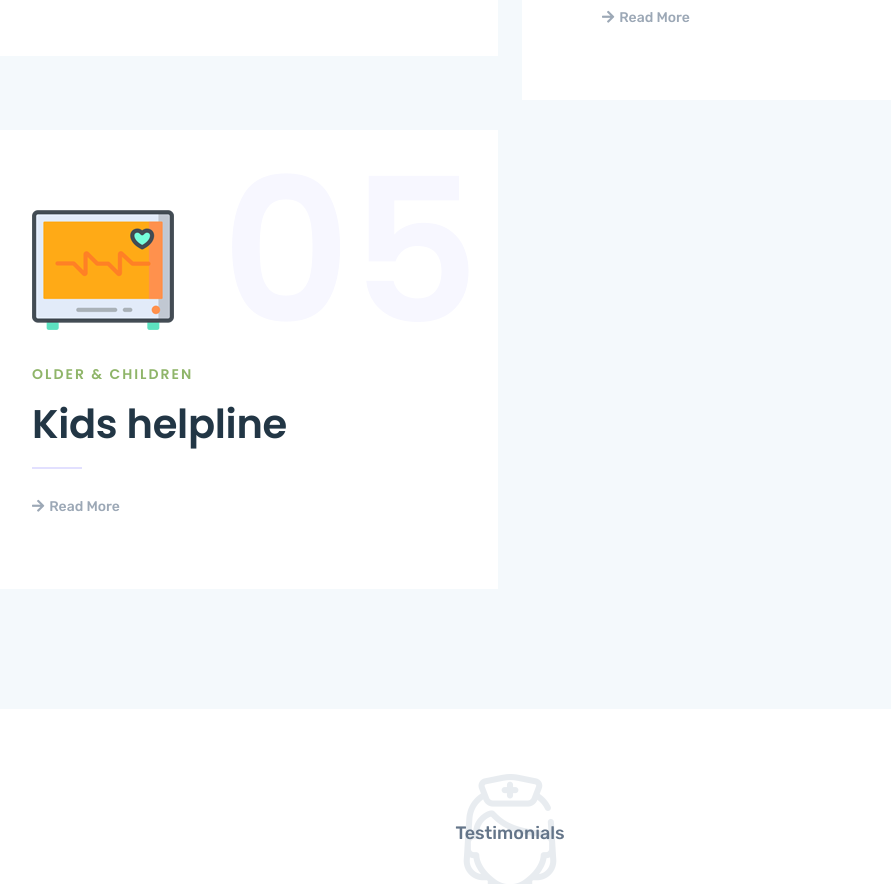
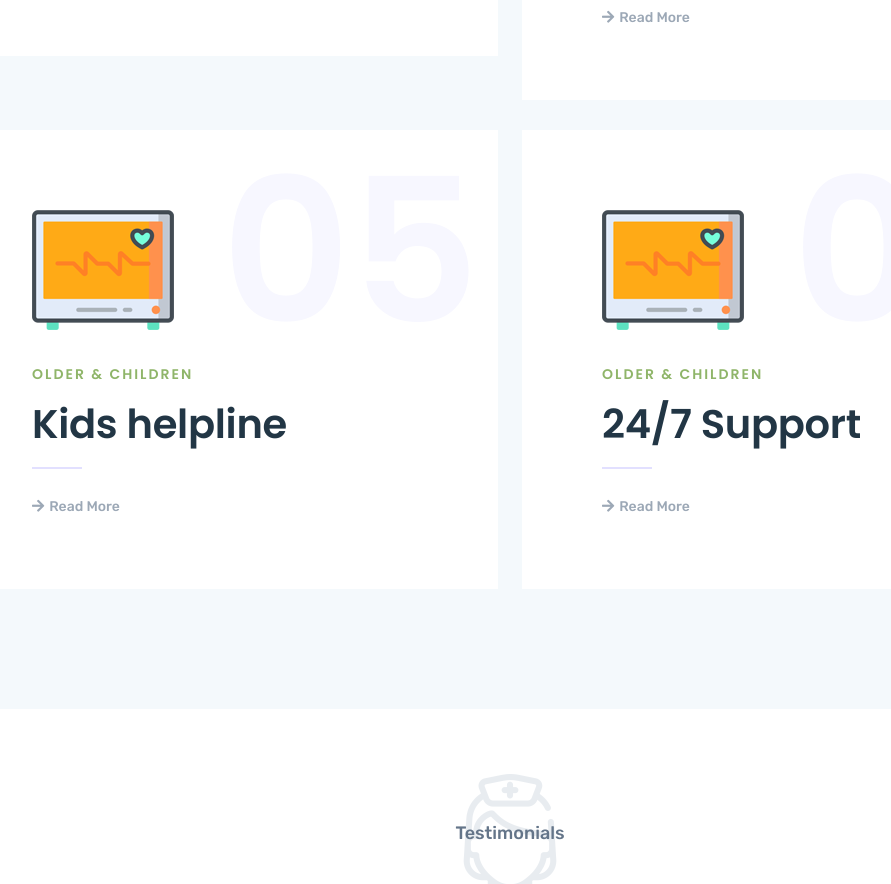
Before and after one commit to Leslie-T-art/YEMS-WEB, a React (Create React App) app: page / in a window 1280 px wide. Shown: the part 5600-6484 px from the top of the page, without its empty margins (130-1021 px from the left). Built offline with nearby package versions, Linux system fonts and the light colour scheme; no server answers.

Commit message:
Update HomeTwoServicesArea.js

```diff
--- a/src/pages/HomeTwo/HomeTwoServicesArea/HomeTwoServicesArea.js
+++ b/src/pages/HomeTwo/HomeTwoServicesArea/HomeTwoServicesArea.js
@@ -30,6 +30,8 @@ const HomeTwoServicesArea = () => {
                   <HomeTwoSingleService icon="3" number="3" title="24/7 crises advisor" />
                   <HomeTwoSingleService icon="4" number="4" title="Debrief in crises space" />
                   <HomeTwoSingleService icon="4" number="5" title="Kids helpline" />
+                  <HomeTwoSingleService icon="4" number="6" title="24/7 Support" />
+
 
 
                </div>
```
